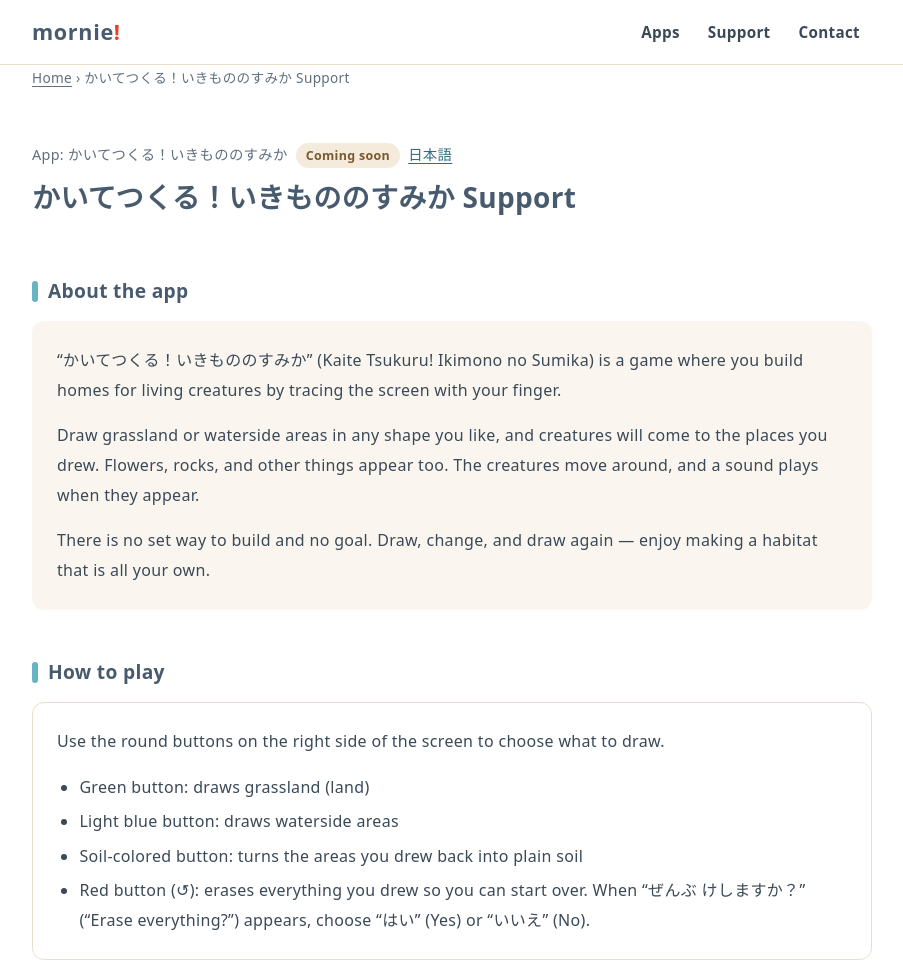
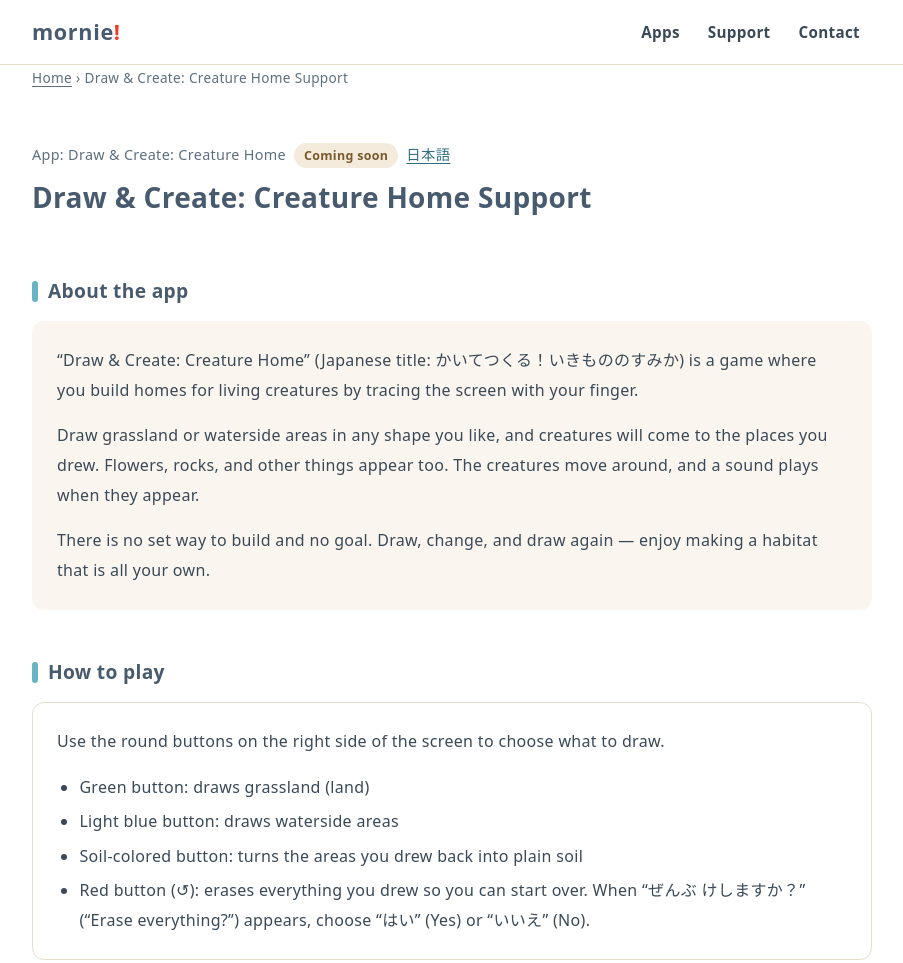
Before and after one commit to mornieofficial-crypto/mornie-site, a plain HTML site: page docs/apps/ikimono-no-sumika/en/index.html in a window 1280 px wide. Shown: the top 963 px of the page, without its empty margins (188-1091 px from the left). Drawn offline with Linux system fonts and the light colour scheme.

Commit message:
英語ページのアプリ名を公式英語名 Draw & Create: Creature Home に変更
Co-Authored-By: Claude Opus 5.5 <noreply@anthropic.com>

```diff
--- a/docs/apps/ikimono-no-sumika/en/index.html
+++ b/docs/apps/ikimono-no-sumika/en/index.html
@@ -4,8 +4,8 @@
   <meta charset="UTF-8">
   <meta name="viewport" content="width=device-width, initial-scale=1">
   <!-- ▼ [FRAME] ページ情報（英語版） -->
-  <title>かいてつくる！いきもののすみか Support | mornie!</title>
-  <meta name="description" content="Support page for the app “かいてつくる！いきもののすみか” (Kaite Tsukuru! Ikimono no Sumika): how to play, troubleshooting, contact, and privacy policy.">
+  <title>Draw &amp; Create: Creature Home Support | mornie!</title>
+  <meta name="description" content="Support page for the app “Draw &amp; Create: Creature Home”: how to play, troubleshooting, contact, and privacy policy.">
   <link rel="alternate" hreflang="ja" href="../">
   <link rel="alternate" hreflang="en" href="./">
   <!-- ▲ [FRAME] ページ情報 -->
@@ -35,19 +35,19 @@
     <div class="container">
       <ol class="breadcrumb">
         <li><a href="../../../">Home</a></li>
-        <li aria-current="page">かいてつくる！いきもののすみか Support</li>
+        <li aria-current="page">Draw &amp; Create: Creature Home Support</li>
       </ol>
     </div>
 
     <section class="page-head">
       <div class="container">
         <div class="page-head__meta">
-          <span>App: かいてつくる！いきもののすみか</span>
+          <span>App: Draw &amp; Create: Creature Home</span>
           <!-- App Store 公開後に badge--live「Available」へ変更 -->
           <span class="badge badge--soon">Coming soon</span>
           <a href="../" lang="ja" hreflang="ja">日本語</a>
         </div>
-        <h1>かいてつくる！いきもののすみか Support</h1>
+        <h1>Draw &amp; Create: Creature Home Support</h1>
       </div>
     </section>
     <!-- ▲ [FRAME] パンくず・ページ見出し -->
@@ -60,7 +60,7 @@
       <div class="container">
         <h2 class="section-title">About the app</h2>
         <div class="panel panel--soft">
-          <p>“かいてつくる！いきもののすみか” (Kaite Tsukuru! Ikimono no Sumika) is a game where you build homes for living creatures by tracing the screen with your finger.</p>
+          <p>“Draw &amp; Create: Creature Home” (Japanese title: <span lang="ja">かいてつくる！いきもののすみか</span>) is a game where you build homes for living creatures by tracing the screen with your finger.</p>
           <p>Draw grassland or waterside areas in any shape you like, and creatures will come to the places you drew. Flowers, rocks, and other things appear too. The creatures move around, and a sound plays when they appear.</p>
           <p>There is no set way to build and no goal. Draw, change, and draw again — enjoy making a habitat that is all your own.</p>
         </div>
```
Also changed, not shown: docs/apps/ikimono-no-sumika/en/privacy/index.html (+6 -6 lines).
